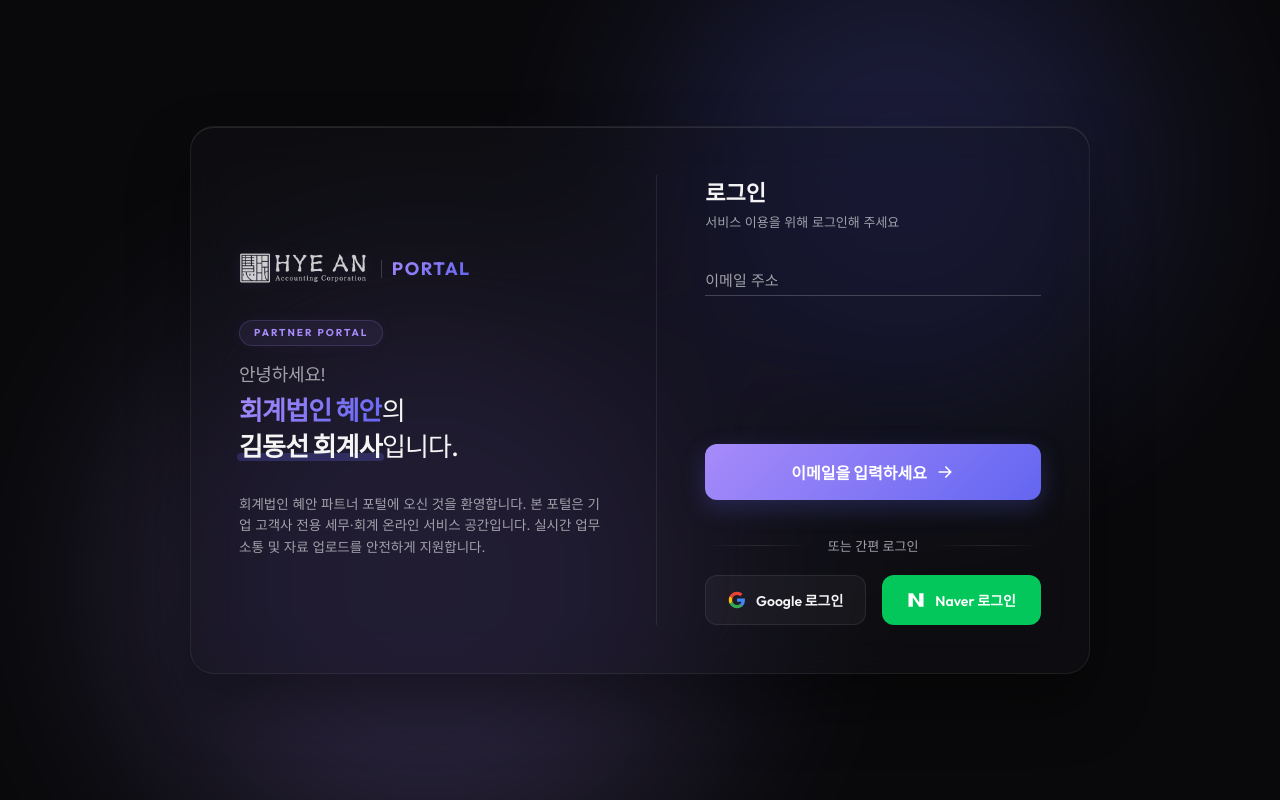
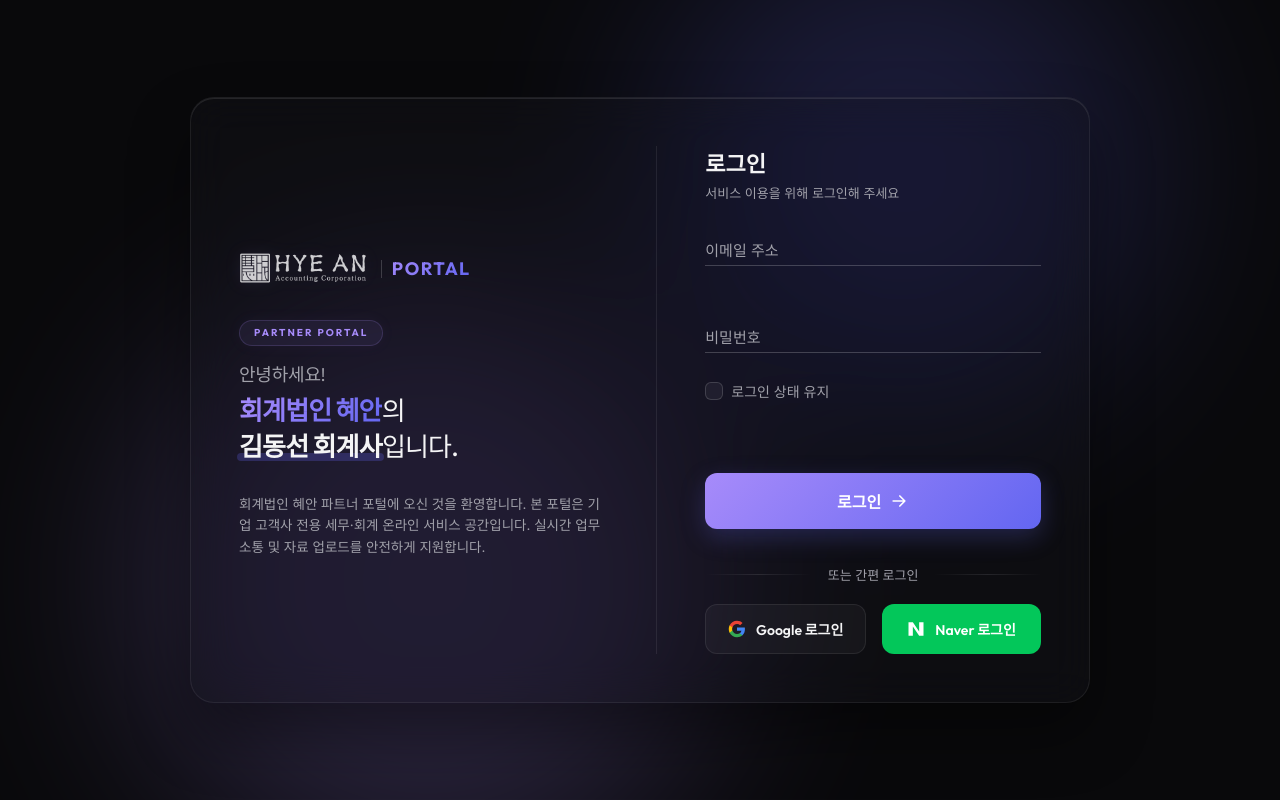
Before and after one commit to Bright-Sunny-Kim/landing_page, a Flask app: page /login_page in a window 1280 px wide. Run offline with Flask 3, Linux system fonts and the light colour scheme.

Commit message:
Update login page to show password initially and require it

```diff
--- a/static/js/main.js
+++ b/static/js/main.js
@@ -37,11 +37,8 @@ document.addEventListener('DOMContentLoaded', () => {
                 emailStatusMsg.textContent = '';
                 emailStatusMsg.className = 'email-status-msg';
                 additionalFields.classList.remove('show');
-                passwordGroup.classList.remove('show');
-                rememberGroup.classList.remove('show');
                 setFieldsRequired(false);
-                submitBtn.disabled = true;
-                submitBtn.querySelector('span').textContent = '이메일을 입력하세요';
+                submitBtn.querySelector('span').textContent = '로그인';
                 return;
             }
 
@@ -49,11 +46,8 @@ document.addEventListener('DOMContentLoaded', () => {
                 emailStatusMsg.textContent = '올바른 이메일 주소 형식을 입력해 주세요.';
                 emailStatusMsg.className = 'email-status-msg error';
                 additionalFields.classList.remove('show');
-                passwordGroup.classList.remove('show');
-                rememberGroup.classList.remove('show');
                 setFieldsRequired(false);
-                submitBtn.disabled = true;
-                submitBtn.querySelector('span').textContent = '이메일 형식 오류';
+                submitBtn.querySelector('span').textContent = '로그인';
                 return;
             }
 
@@ -88,16 +82,12 @@ document.addEventListener('DOMContentLoaded', () => {
                             passwordLabel.textContent = '신규 비밀번호 설정';
                         }
 
-                        // 추가 정보 필드는 숨기고 비밀번호 및 로그인 유지 토글 노출
+                        // 추가 정보 필드는 숨기기
                         additionalFields.classList.remove('show');
-                        passwordGroup.classList.add('show');
-                        rememberGroup.classList.add('show');
 
                         setFieldsRequired(false);
                         passwordInput.required = true;
 
-                        submitBtn.disabled = false;
-                        submitBtn.style.opacity = '1';
                         submitBtn.querySelector('span').textContent = '로그인';
                     } else {
                         isExistingUser = false;
@@ -105,16 +95,12 @@ document.addEventListener('DOMContentLoaded', () => {
                         emailStatusMsg.className = 'email-status-msg info';
                         passwordLabel.textContent = '비밀번호 설정';
 
-                        // 추가 정보 필드 및 비밀번호, 로그인 유지 토글 모두 노출
+                        // 추가 정보 필드 노출
                         additionalFields.classList.add('show');
-                        passwordGroup.classList.add('show');
-                        rememberGroup.classList.add('show');
 
                         setFieldsRequired(true);
                         passwordInput.required = true;
 
-                        submitBtn.disabled = false;
-                        submitBtn.style.opacity = '1';
                         submitBtn.querySelector('span').textContent = '신규 등록 및 로그인';
                     }
                 }
--- a/templates/login.html
+++ b/templates/login.html
@@ -80,15 +80,15 @@
                     <!-- 실시간 이메일 상태 헬퍼 메시지 -->
                     <p class="email-status-msg" id="email-status-msg"></p>
 
-                    <!-- 비밀번호 입력 필드 (상태에 따라 동적 슬라이드 노출) -->
-                    <div class="input-group hidden-input" id="password-group">
-                        <input type="password" id="password" name="password" autocomplete="off" placeholder=" ">
+                    <!-- 비밀번호 입력 필드 (기본 노출) -->
+                    <div class="input-group" id="password-group">
+                        <input type="password" id="password" name="password" required autocomplete="off" placeholder=" ">
                         <label for="password" id="password-label">비밀번호</label>
                         <span class="bar"></span>
                     </div>
 
                     <!-- 로그인 상태 유지 토글 -->
-                    <div class="remember-group hidden-input" id="remember-group">
+                    <div class="remember-group" id="remember-group">
                         <label class="remember-container">
                             <input type="checkbox" id="remember" name="remember" class="remember-checkbox">
                             <div class="remember-custom"></div>
@@ -124,8 +124,8 @@
                         </div>
                     </div>
 
-                    <button type="submit" id="btn-submit" class="btn-submit" disabled>
-                        <span>이메일을 입력하세요</span>
+                    <button type="submit" id="btn-submit" class="btn-submit">
+                        <span>로그인</span>
                         <svg class="btn-arrow" viewBox="0 0 24 24" fill="none" xmlns="http://www.w3.org/2000/svg">
                             <path d="M5 12H19M19 12L13 6M19 12L13 18" stroke="currentColor" stroke-width="2" stroke-linecap="round" stroke-linejoin="round"/>
                         </svg>
```
